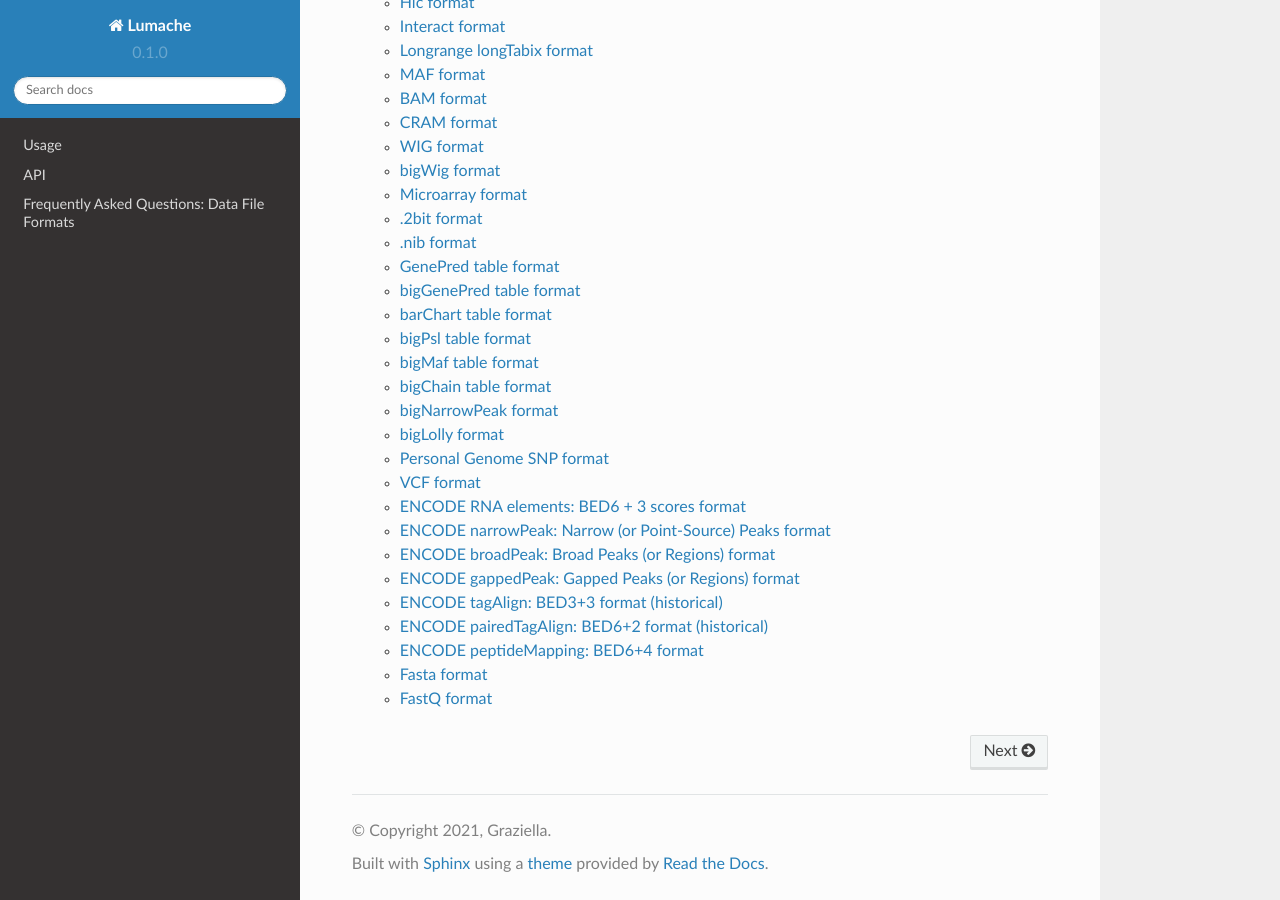
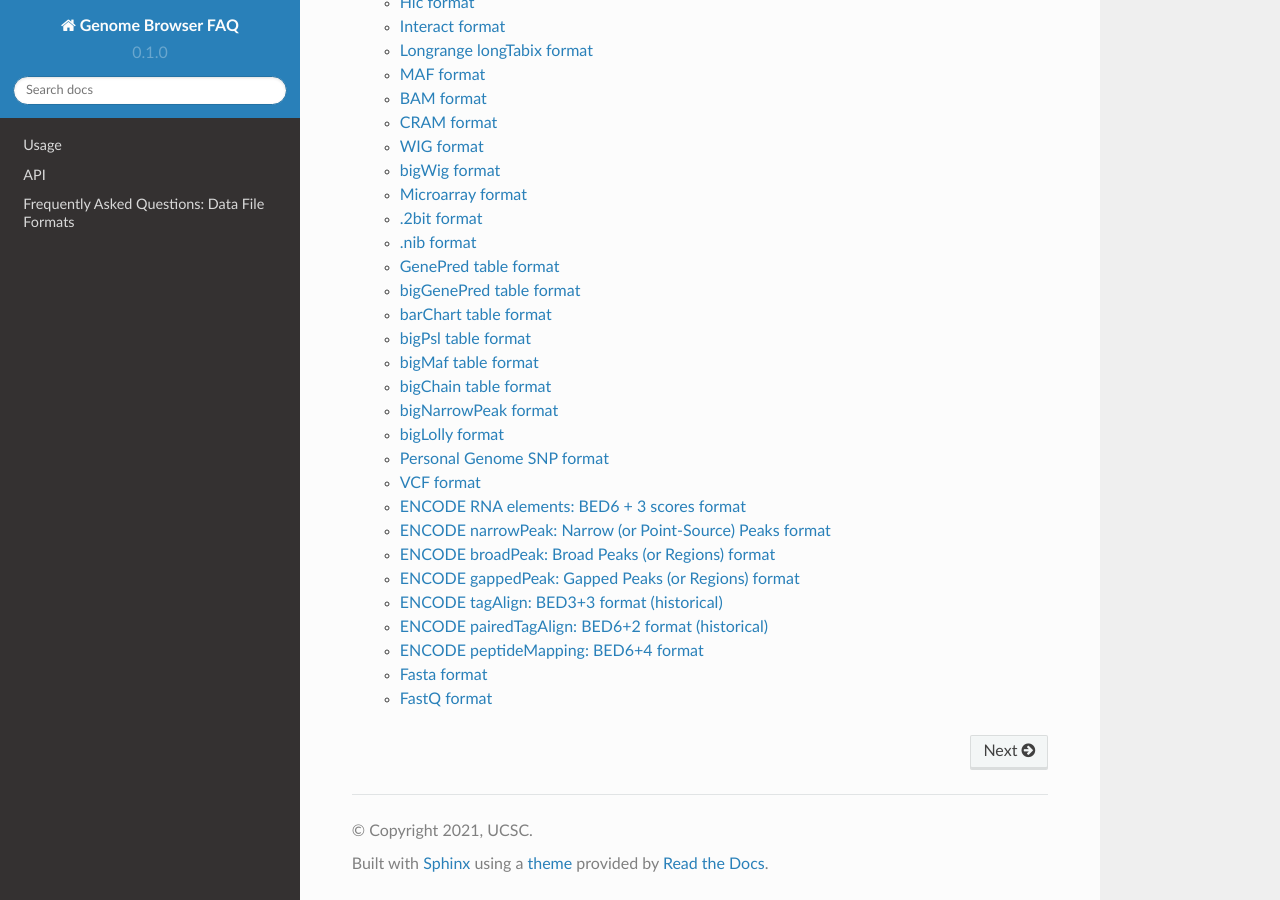
Before and after one commit to jnavarr5/readthedocs, a Sphinx documentation site: the page built from docs/source/index.rst, in a window 1280 px wide and 900 px high, scrolled down 1571 px. Built offline with Sphinx 7.4.7 and the Read the Docs theme 2.0.0, drawn with Linux system fonts in a browser that asks for light colours; pages that are not in the unit, such as notebooks, are missing from menus.

Commit message:
Update conf.py

```diff
--- a/docs/source/conf.py
+++ b/docs/source/conf.py
@@ -2,9 +2,9 @@
 
 # -- Project information
 
-project = 'Lumache'
-copyright = '2021, Graziella'
-author = 'Graziella'
+project = 'Genome Browser FAQ'
+copyright = '2021, UCSC'
+author = 'Jairo'
 
 release = '0.1'
 version = '0.1.0'
```
